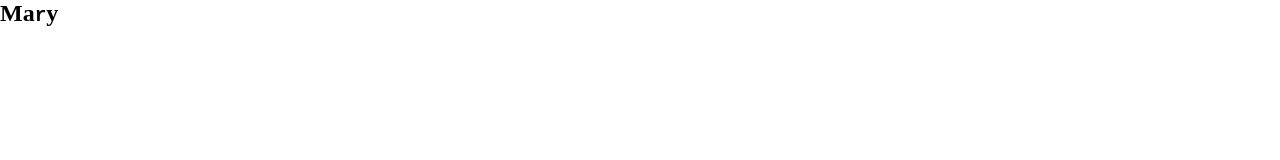
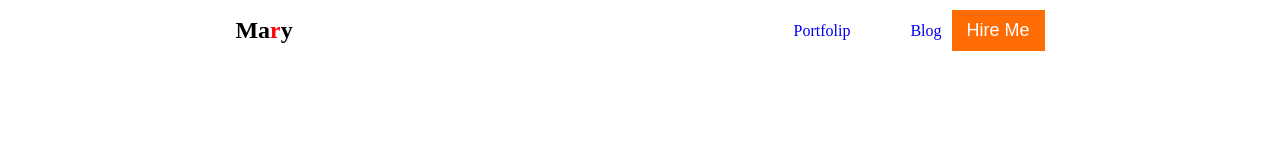
Before and after one commit to dewanzoy/my-portfalio, a plain HTML site: page index.html in a window 1280 px wide. Drawn offline with Linux system fonts and the light colour scheme.

Commit message:
my first

```diff
--- a/index.html
+++ b/index.html
@@ -9,11 +9,16 @@
 <body>
     <header>
      <nav>
+        <!-- <div class="nav-container"></div> -->
         <div class="logo">
-        <h2>Ma<samp>r</samp>y</h2>
+        <h2>Ma<span class="logo-word">r</span>y</h2>
         </div>
-        <div class="menu">
-
+        <div class="menus">
+            <ul>
+                <li><a href="#">Portfolip</a></li>
+                <li><a href="#">Blog</a></li>
+            </ul>
+            <button class="btn">Hire Me</button>
         </div>
      </nav>
     </header>
--- a/style.css
+++ b/style.css
@@ -1,7 +1,47 @@
 *{
     padding: 0;
     margin: 0;
+
 }
-.r{
+.logo h2{
+    font-weight: 800;
+
+}
+.logo-word{
     color: red;
+
 }
+nav{
+    display: flex;
+    justify-content: space-around;
+    align-items: center;
+    margin: 10px;
+}
+.menus{
+    display: flex;
+    justify-content: space-between;
+}
+.menus ul{
+    display: flex;
+    justify-content: space-between;
+    align-items: center;
+}
+.menus ul li{
+    margin: 0px 10px 0px 10px;
+    list-style: none;
+    padding-left: 40px;
+
+}
+.menus ul li a{
+    text-decoration: none;
+
+}
+.btn{
+    color: white;
+    border: none;
+    padding: 10px 15px 10px 15px ;
+    align-items: center;
+    margin-leftg: 10px;
+    background: #ff6c03;
+    font-size: 18px;
+}
```
